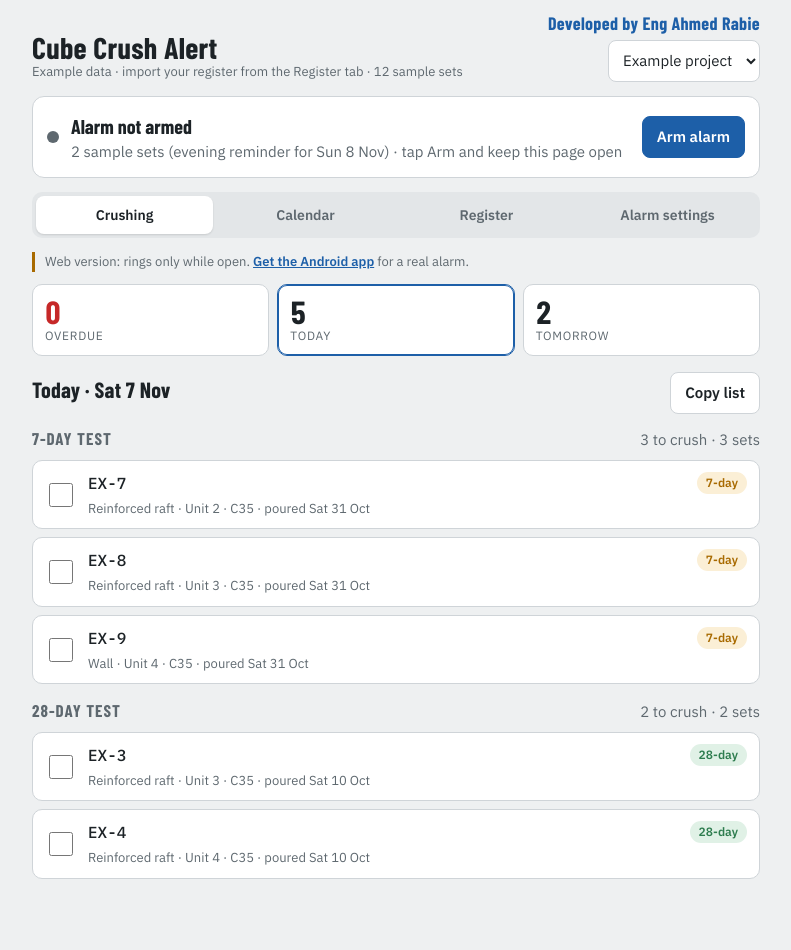
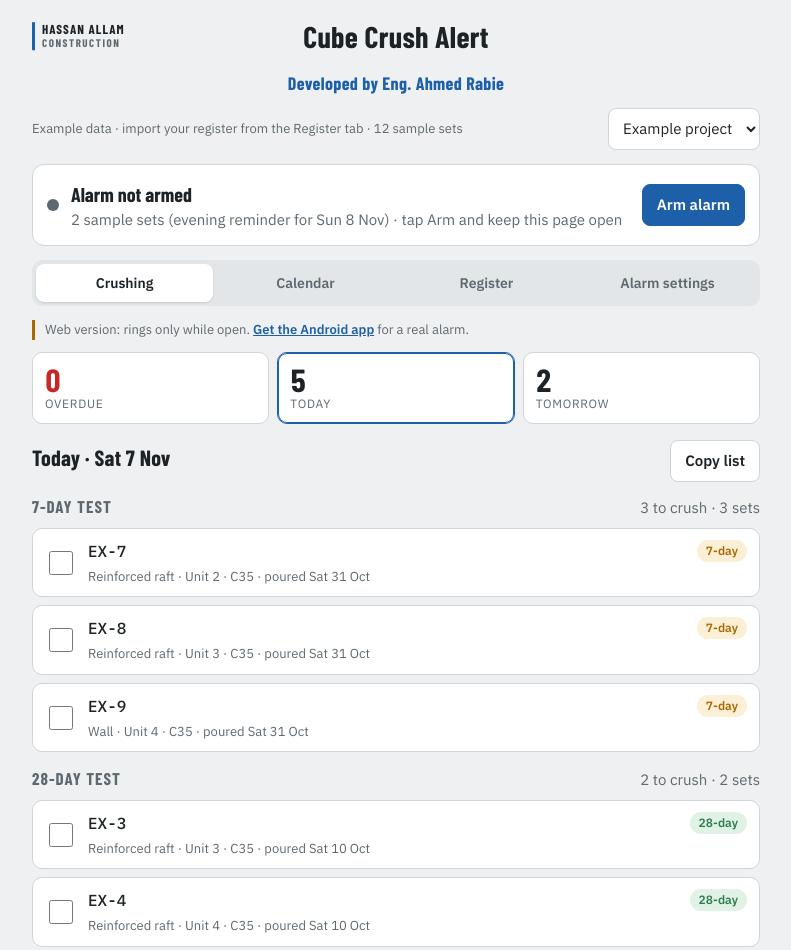
Before and after one commit to engahmedrabiecivil-star/ahmed-apps, a plain HTML site: page cube-crush-alert/index.html in a window 1280 px wide. Shown: the whole page, without its empty margins (244-1035 px from the left). Before the commit the page ends 919 px from the top, so only its background shows below. Drawn offline with nearby package versions, Linux system fonts and the light colour scheme.

Commit message:
Header: company mark on the left, app name centered, credit below
Co-Authored-By: Claude Opus 5.5 <noreply@anthropic.com>
Claude-Session: https://claude.ai/code/session_01AbkA7ShVMFLSkWeXTkDJ9C

```diff
--- a/cube-crush-alert/index.html
+++ b/cube-crush-alert/index.html
@@ -43,9 +43,15 @@ h2{font-size:22px}
 h3{font-size:17px;text-transform:uppercase;letter-spacing:.06em;color:var(--muted)}
 .mono{font-family:var(--mono);font-size:13px}
 .muted{color:var(--muted)}
-.top{display:flex;justify-content:space-between;align-items:flex-end;gap:12px;flex-wrap:wrap}
-.topr{display:flex;flex-direction:column;align-items:flex-end;gap:6px;margin-inline-start:auto}
-.credit{font-family:var(--display);font-size:18px;font-weight:700;letter-spacing:.02em;color:var(--accent);text-align:end;line-height:1.1}
+.top{display:flex;flex-direction:column;gap:0}
+.brand{position:relative;display:flex;justify-content:center;align-items:center;min-height:44px}
+.brand h1{text-align:center;white-space:nowrap}
+.logo{position:absolute;left:0;top:50%;transform:translateY(-50%);white-space:nowrap;display:flex;flex-direction:column;font-family:var(--display);font-weight:700;font-size:13px;line-height:1.15;letter-spacing:.08em;color:var(--fg);border-inline-start:3px solid var(--accent);padding-inline-start:7px}
+.logo span:last-child{color:var(--muted);font-size:11px;letter-spacing:.14em}
+.credit{margin-top:16px;text-align:center;font-family:var(--display);font-size:18px;font-weight:700;letter-spacing:.02em;color:var(--accent);line-height:1.1}
+.projrow{margin-top:14px;display:flex;justify-content:space-between;align-items:center;gap:10px;flex-wrap:wrap}
+.projrow .sub{flex:1;min-width:0}
+.projrow select{max-width:100%}
 .top .sub{font-size:13px;color:var(--muted)}
 select,input,button{font:inherit;color:inherit}
 select,input[type=time],input[type=date],input[type=number],input[type=text]{background:var(--surface);border:1px solid var(--line);border-radius:8px;padding:8px 10px;min-height:42px;max-width:100%}
@@ -121,15 +127,18 @@ th{position:sticky;top:0;background:var(--sunk);font-weight:600}
 @media (prefers-reduced-motion:no-preference){.alarm.ringing{animation:pulse 1s steps(2) infinite}}
 @keyframes pulse{50%{background:#7f1010}}
 .toast{position:fixed;left:50%;transform:translateX(-50%);bottom:calc(16px + env(safe-area-inset-bottom,0px));background:var(--fg);color:var(--bg);padding:10px 16px;border-radius:8px;font-size:14px;z-index:40;max-width:calc(100% - 32px)}
-@media (max-width:480px){h1{font-size:26px}.tile .n{font-size:26px}.map{grid-template-columns:1fr}.alarm .flash{font-size:36px}}
+@media (max-width:480px){h1{font-size:22px}.logo{font-size:9.5px;letter-spacing:.03em;padding-inline-start:5px;border-inline-start-width:2px}.logo span:last-child{font-size:8px;letter-spacing:.08em}.credit{font-size:16px}.tile .n{font-size:26px}.map{grid-template-columns:1fr}.alarm .flash{font-size:36px}}
 </style>
 </head>
 <body>
 <div class="wrap">
   <header class="top">
-    <div><h1>Cube Crush Alert</h1><div class="sub" id="projName"></div></div>
-    <div class="topr"><div class="credit">Developed by Eng Ahmed Rabie</div>
-    <select id="projSel" aria-label="Project"></select></div>
+    <div class="brand">
+      <div class="logo" aria-label="Hassan Allam Construction"><span>HASSAN ALLAM</span><span>CONSTRUCTION</span></div>
+      <h1>Cube Crush Alert</h1>
+    </div>
+    <div class="credit">Developed by Eng. Ahmed Rabie</div>
+    <div class="projrow"><div class="sub" id="projName"></div><select id="projSel" aria-label="Project"></select></div>
   </header>
 
   <section class="status" id="status">
```
